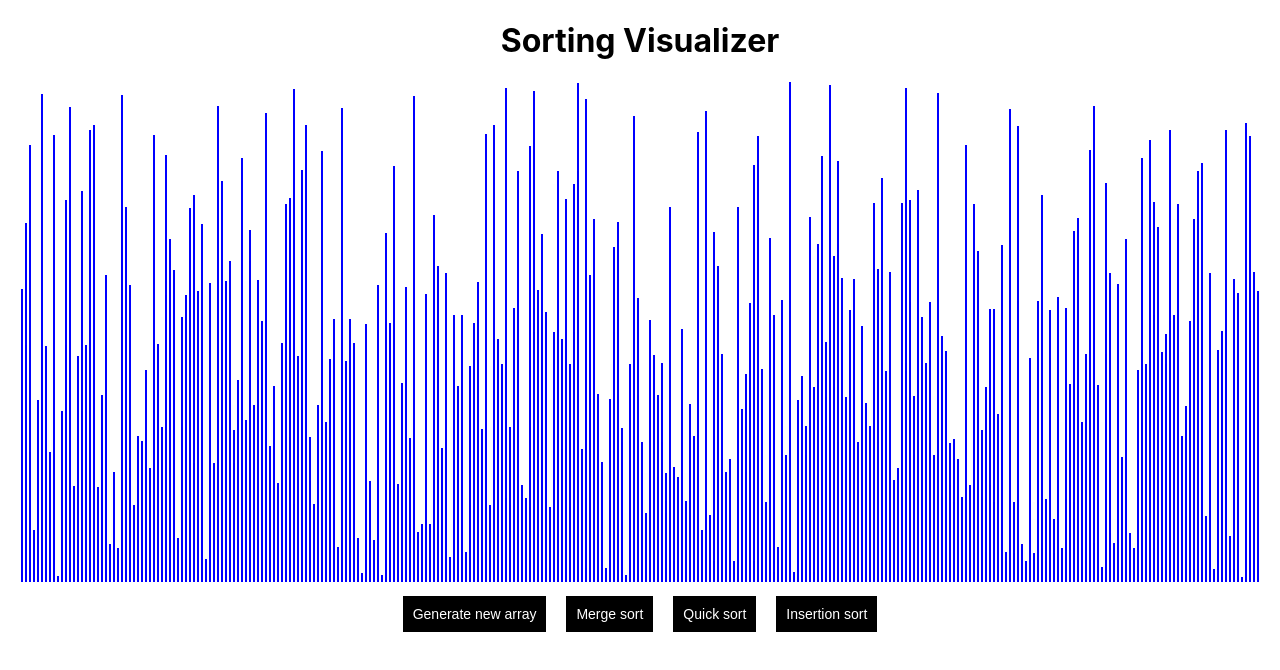
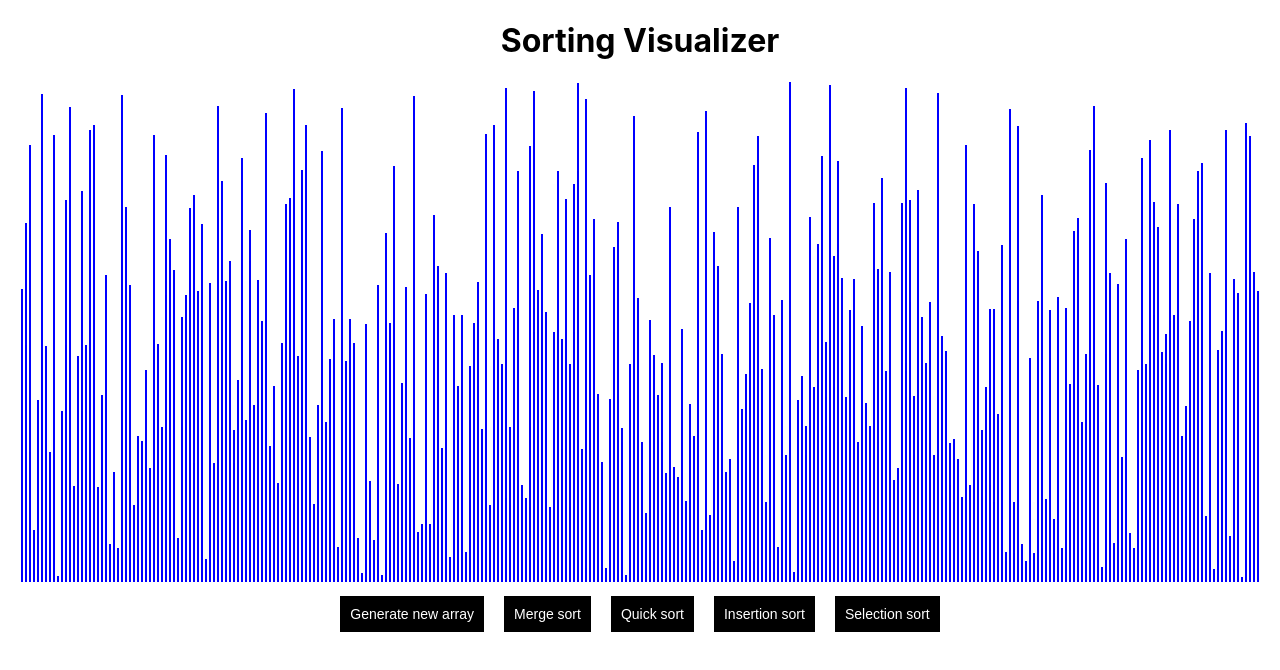
Before and after one commit to ChetanKaushik702/sorting-visualizer, a React (Create React App) app: page / in a window 1280 px wide. Shown: the top 670 px of the page. Built offline with nearby package versions, Linux system fonts and the light colour scheme.

Commit message:
Selection sort implementation done

```diff
--- a/src/components/SortingVisualizer.js
+++ b/src/components/SortingVisualizer.js
@@ -3,6 +3,7 @@ import './SortingVisualizer.css'
 import mergeSortHandler from '../sortingAlgorithms/mergeSort'
 import quickSortHandler from '../sortingAlgorithms/quickSort'
 import insertionSortHandler from '../sortingAlgorithms/insertionSort'
+import selectionSortHandler from '../sortingAlgorithms/selectionSort'
 
 function SortingVisualizer() {
 
@@ -173,6 +174,34 @@ function SortingVisualizer() {
         }
     }
 
+    const callselectionSort = () => {
+        const animations = selectionSortHandler(array)
+        const arrayBars = document.getElementsByClassName('array-bar');
+
+        for (let i = 0; i < animations.length; i++) {
+            const operation = animations[i][2]
+            if (operation === 'comparison') {
+                const [barOneIdx, barTwoIdx, ,decoder] = animations[i]
+                const barOneStyle = arrayBars[barOneIdx].style
+                const barTwoStyle = arrayBars[barTwoIdx].style
+
+                const color = decoder === 0 ? 'red' : 'blue'
+                setTimeout(() => {
+                    barOneStyle.backgroundColor = color
+                    barTwoStyle.backgroundColor = color
+                }, i * ANIMATION_SPEED_MS);
+            }
+            else {
+                const [barIdx, height, ,decoder] = animations[i]
+                const barStyle = arrayBars[barIdx].style
+
+                setTimeout(() => {
+                    barStyle.height = `${height}px`
+                    if (decoder === 0)  barStyle.backgroundColor = 'green'
+                }, i * ANIMATION_SPEED_MS);
+            }
+        }
+    }
 
     return (
         <>
@@ -190,6 +219,7 @@ function SortingVisualizer() {
         <button className="btn" onClick={callmergeSort}>Merge sort</button>
         <button className="btn" onClick={callquickSort}>Quick sort</button>
         <button className="btn" onClick={callinsertionSort}>Insertion sort</button>
+        <button className="btn" onClick={callselectionSort}>Selection sort</button>
         </>
     )
 }
--- /dev/null
+++ b/src/sortingAlgorithms/selectionSort.js
@@ -0,0 +1,25 @@
+const selectionSortHandler = (array) => {
+    const animations = []
+    selectionSort(array, animations)
+    return animations
+}
+
+const selectionSort = (array, animations) => {
+    for (let i = 0; i < array.length - 1; i++) {
+        let pos = i
+        for (let j = i + 1; j < array.length; j++) {
+            animations.push([pos, j, 'comparison', 0])
+            animations.push([pos, j, 'comparison', 1])
+            if (array[pos] > array[j])
+                pos = j
+        }
+        let temp = array[i]
+        array[i] = array[pos]
+        array[pos] = temp
+        animations.push([i, array[i], 'swapping', 0])
+        animations.push([pos, array[pos], 'swapping', 1])
+    }
+    animations.push([array.length - 1, array[array.length - 1], 'final', 0])
+}
+
+export default selectionSortHandler
```
Also changed, not shown: src/sortingAlgorithms/heapSort.js (added, +14 -0 lines).
